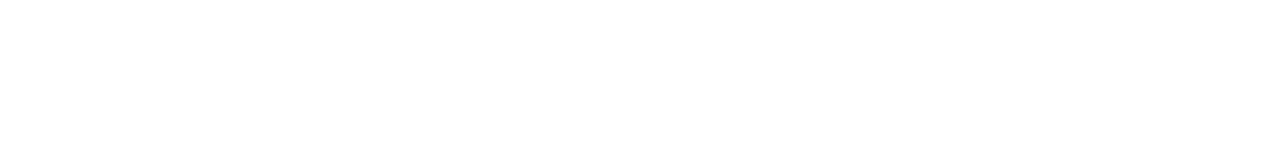
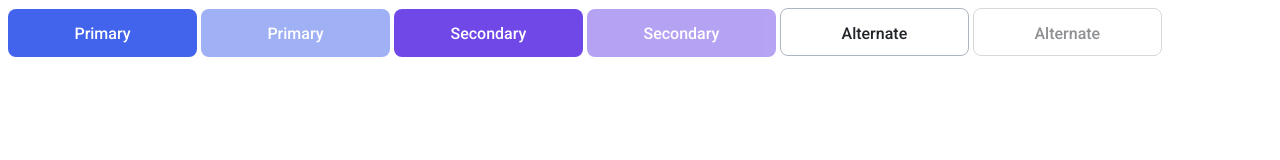
Before and after one commit to js-tasks-ru/htmlcss-20210916_irina-nic-yu, a website: page 03-lection1/01-button/index.html in a window 1280 px wide. Drawn offline with Linux system fonts and the light colour scheme.

Commit message:
Added styled buttons

```diff
--- a/03-lection1/01-button/button.css
+++ b/03-lection1/01-button/button.css
@@ -1 +1,43 @@
 /* Стилизация кнопки */
+.button {
+    padding: 15px 0;
+    width: 189px;
+    height: 48px;
+    border: none;
+    border-radius: 8px;
+    text-align: center;
+    font-weight: 500;
+    font-size: 16px;
+}
+.button_disabled:disabled {
+    opacity: 50%;
+    cursor: not-allowed;
+}
+.button-primary {
+    background-color: var(--primary);
+    color: var(--white);
+}
+.button-primary_hover:hover {
+    background-color: var(--dark-blue);
+    transition: opacity 200ms ease-in-out, background 200ms ease-in-out;
+    cursor: pointer;
+}
+.button-secondary {
+    background-color: var(--secondary);
+    color: var(--white);
+}
+.button-secondary_hover:hover {
+    background-color: var(--dark-purple);
+    transition: opacity 200ms ease-in-out, background 200ms ease-in-out;
+    cursor: pointer;
+}
+.button-alternate {
+    background-color: var(--white);
+    border: solid 1px var(--grey-3);
+    color: var(--black);
+}
+.button-alternate_hover:hover {
+    border: solid 1px var(--black);
+    transition: opacity 200ms ease-in-out, border 200ms ease-in-out;
+    cursor: pointer;
+}
--- a/03-lection1/01-button/index.html
+++ b/03-lection1/01-button/index.html
@@ -6,6 +6,23 @@
         <link rel="stylesheet" href="./button.css">
     </head>
     <body>
-
+        <button class="button button-primary button-primary_hover">
+            Primary
+        </button>
+        <button class="button button-primary button_disabled" disabled>
+            Primary
+        </button>
+        <button class="button button-secondary button-secondary_hover">
+            Secondary
+        </button>
+        <button class="button button-secondary button_disabled" disabled>
+            Secondary
+        </button>
+        <button class="button button-alternate button-alternate_hover">
+            Alternate
+        </button>
+        <button class="button button-alternate button_disabled" disabled>
+            Alternate
+        </button>
     </body>
 </html>
--- a/assets/css/main.css
+++ b/assets/css/main.css
@@ -5,7 +5,9 @@
     --black: #212429;
     --pink: #F784AD;
     --purple: #7048E8;
-    --blue: #374FC7;
+    --dark-purple: #5028C6;
+    --blue: #4263EB;
+    --dark-blue: #2342C0;
     --red: #F03D3E;
     --grey-1: #F8F9FA;
     --grey-2: #DDE2E5;
```
